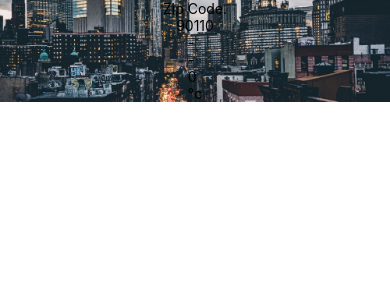
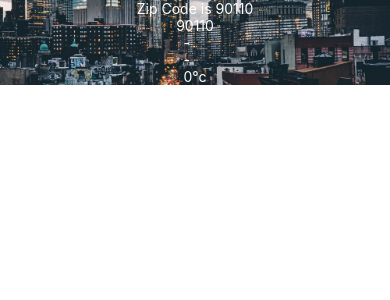
Before and after one commit to 6210110346/ReactNative, a React Native app: screen / in a window 390 px wide. Shown: the top 300 px of the page. Built offline with nearby package versions, Linux system fonts and the light colour scheme.

Commit message:
Flex Box 2

```diff
--- a/components/Forecast.js
+++ b/components/Forecast.js
@@ -4,10 +4,10 @@ import { Text, View } from 'react-native'
 export default function Forecast(props){
     return (
         <View>
-            <Text>{props.main}</Text>
-            <Text>{props.description}</Text>
-            <Text>{props.temp}</Text>
-            <Text>°c</Text>
+            <Text style={props.styles.view}>{props.main}</Text>
+            <Text style={props.styles.view}>{props.description}</Text>
+            <Text style={props.styles.view}>{props.temp}°c</Text>
+            <Text></Text>
         </View>
     )
 }
--- a/components/Weather.js
+++ b/components/Weather.js
@@ -12,9 +12,10 @@ export default function Weather(props) {
     return (
         <View>
             <ImageBackground source={require('../bg.jpg')} style={styles.backdrop}>
-                <Text>Zip Code.</Text>
-                <Text>{props.zipCode}</Text>
-                <Forecast {...forecastInfo} />
+                    <Text style={styles.view}>Zip Code is {props.zipCode}</Text>
+                    <Text style={styles.view}>{props.zipCode}</Text>
+                    <Forecast {...forecastInfo} styles={styles}/>
+
             </ImageBackground>
         </View>
 
@@ -27,4 +28,7 @@ const styles = StyleSheet.create({
     width: '100%',
     height: '100%'
     },
-   });
+    view: {
+        color: 'white'
+    },
+});
```
